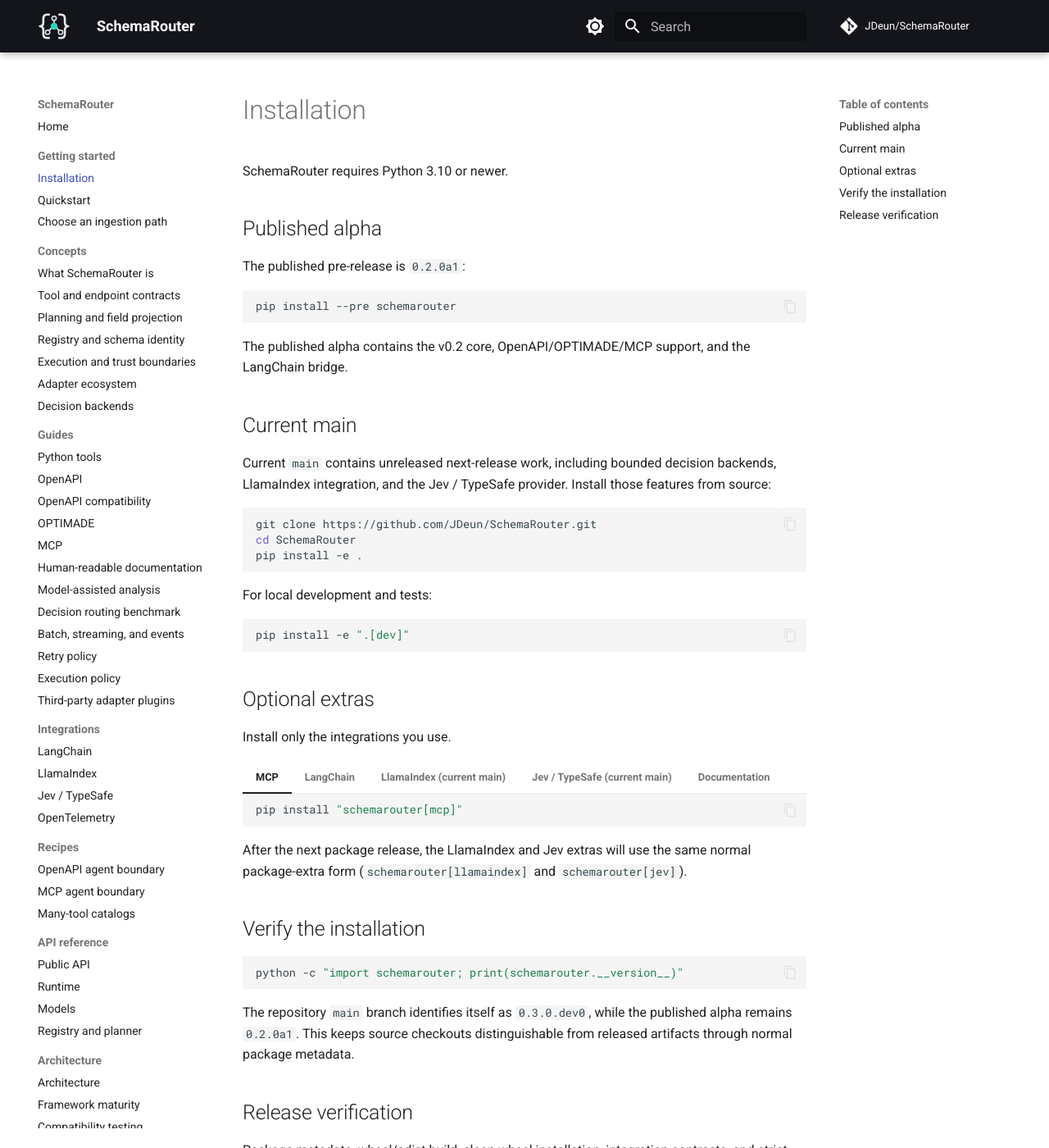
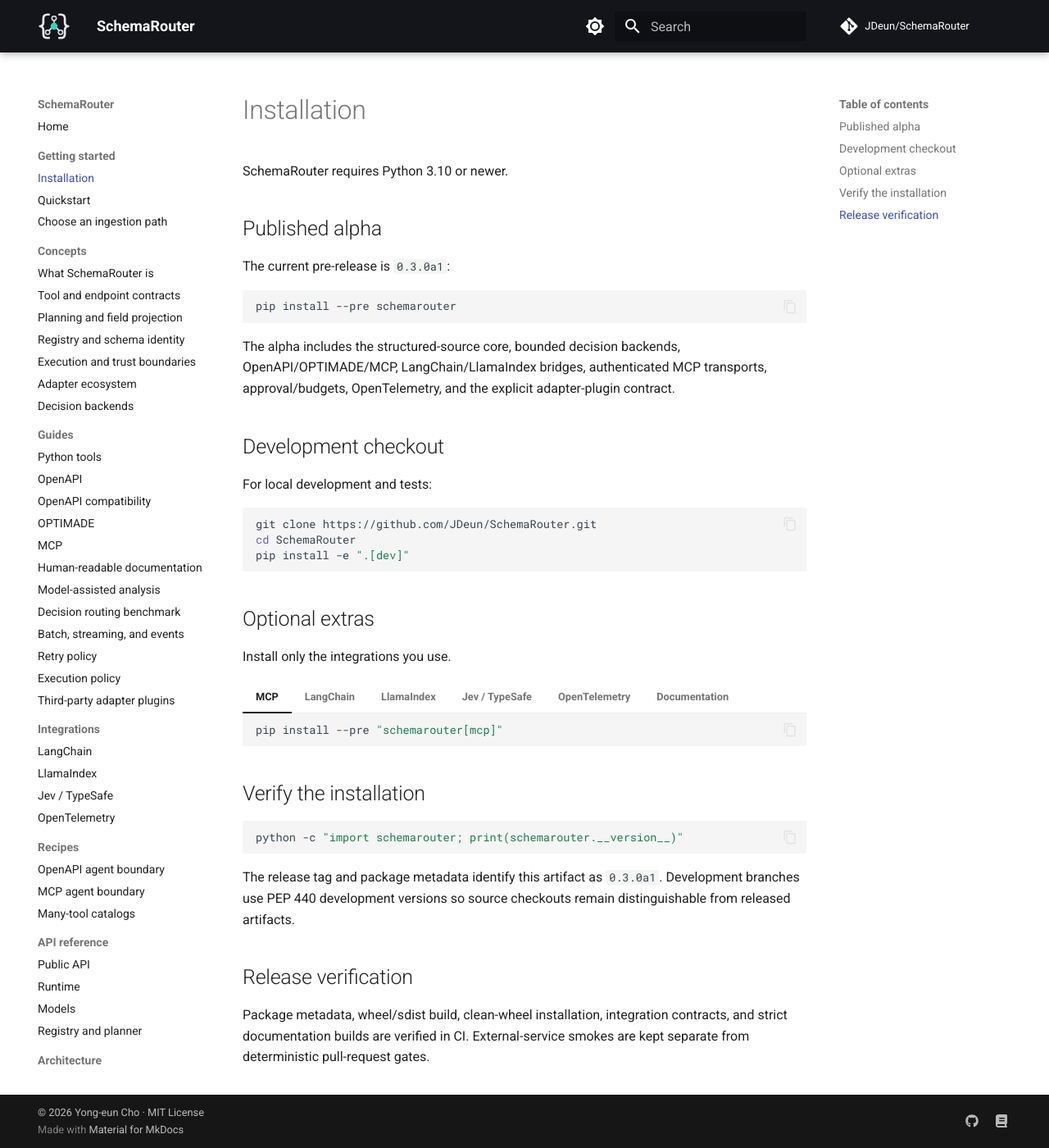
Before and after one commit to JDeun/SchemaRouter, an MkDocs documentation site: the page built from docs/getting-started/installation.md, in a window 1280 px wide and 1400 px high. Shown: the whole window at 82% size. Built offline with MkDocs 1.6.1 and Material for MkDocs 9.7.7, drawn with Linux system fonts in a browser that asks for light colours; comment, search, counter and statistics services are not loaded.

Commit message:
release: SchemaRouter 0.3.0a1 (#23)
Prepare the 0.3.0a1 alpha release with release metadata, changelog, notes, and packaged installation documentation.

````diff
--- a/docs/getting-started/installation.md
+++ b/docs/getting-started/installation.md
@@ -4,28 +4,23 @@
 
 ## Published alpha
 
-The published pre-release is `0.2.0a1`:
+The current pre-release is `0.3.0a1`:
 
 ```bash
 pip install --pre schemarouter
 ```
 
-The published alpha contains the v0.2 core, OpenAPI/OPTIMADE/MCP support, and the LangChain bridge.
+The alpha includes the structured-source core, bounded decision backends, OpenAPI/OPTIMADE/MCP,
+LangChain/LlamaIndex bridges, authenticated MCP transports, approval/budgets, OpenTelemetry, and
+the explicit adapter-plugin contract.
 
-## Current main
+## Development checkout
 
-Current `main` contains unreleased next-release work, including bounded decision backends,
-LlamaIndex integration, and the Jev / TypeSafe provider. Install those features from source:
+For local development and tests:
 
 ```bash
 git clone https://github.com/JDeun/SchemaRouter.git
 cd SchemaRouter
-pip install -e .
-```
-
-For local development and tests:
-
-```bash
 pip install -e ".[dev]"
 ```
 
@@ -36,25 +31,31 @@
 === "MCP"
 
     ```bash
-    pip install "schemarouter[mcp]"
+    pip install --pre "schemarouter[mcp]"
     ```
 
 === "LangChain"
 
     ```bash
-    pip install "schemarouter[langchain]"
+    pip install --pre "schemarouter[langchain]"
     ```
 
-=== "LlamaIndex (current main)"
+=== "LlamaIndex"
 
     ```bash
-    pip install -e ".[llamaindex]"
+    pip install --pre "schemarouter[llamaindex]"
     ```
 
-=== "Jev / TypeSafe (current main)"
+=== "Jev / TypeSafe"
 
     ```bash
-    pip install -e ".[jev]"
+    pip install --pre "schemarouter[jev]"
+    ```
+
+=== "OpenTelemetry"
+
+    ```bash
+    pip install --pre "schemarouter[otel]"
     ```
 
 === "Documentation"
@@ -64,18 +65,14 @@
     mkdocs serve
     ```
 
-After the next package release, the LlamaIndex and Jev extras will use the same normal package-extra
-form (`schemarouter[llamaindex]` and `schemarouter[jev]`).
-
 ## Verify the installation
 
 ```bash
 python -c "import schemarouter; print(schemarouter.__version__)"
 ```
 
-The repository `main` branch identifies itself as `0.3.0.dev0`, while the published alpha
-remains `0.2.0a1`. This keeps source checkouts distinguishable from released artifacts through
-normal package metadata.
+The release tag and package metadata identify this artifact as `0.3.0a1`. Development branches
+use PEP 440 development versions so source checkouts remain distinguishable from released artifacts.
 
 ## Release verification
 
--- a/pyproject.toml
+++ b/pyproject.toml
@@ -4,7 +4,7 @@
 
 [project]
 name = "schemarouter"
-version = "0.3.0.dev0"
+version = "0.3.0a1"
 description = "Schema-aware planning and execution layer for LLM tool ecosystems"
 readme = "README.md"
 requires-python = ">=3.10"
````
Also changed, not shown: CHANGELOG.md (+4 -0 lines), README.ko.md (+11 -16 lines), README.md (+11 -15 lines), docs/changelog.md (+4 -0 lines), docs/releases/0.3.0a1.md (added, +106 -0 lines).
